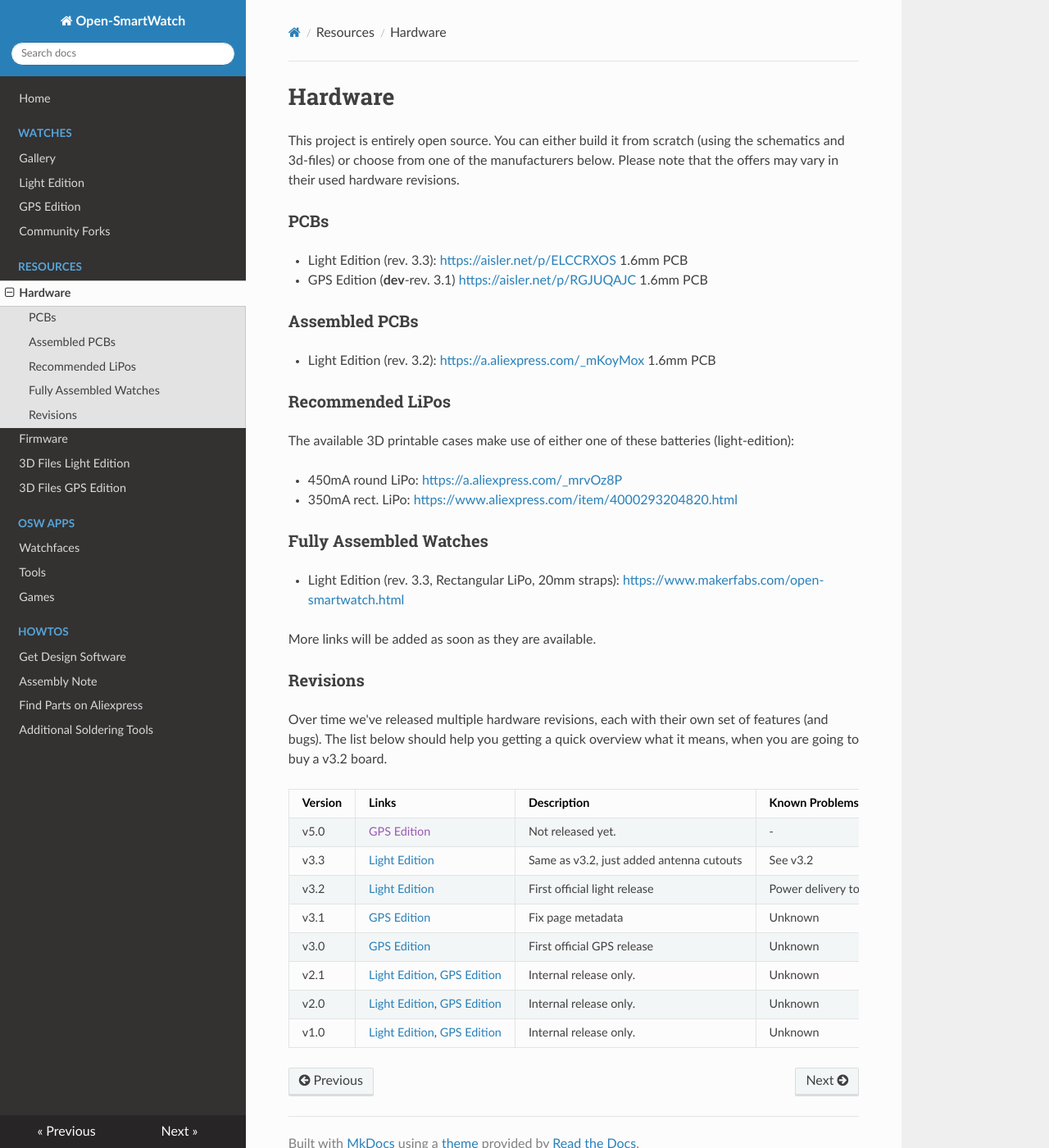
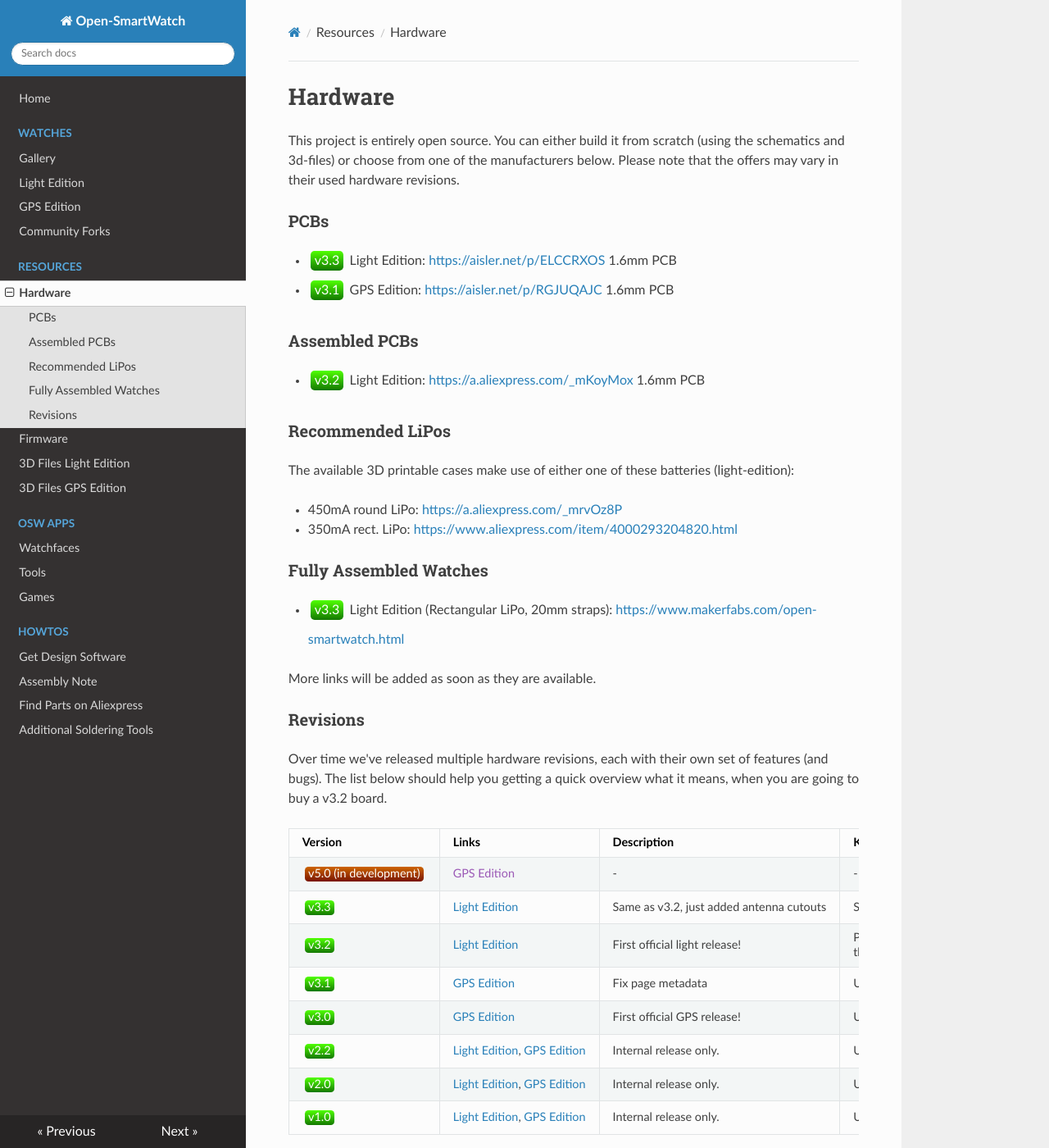
Before and after one commit to Open-Smartwatch/open-smartwatch.github.io, an MkDocs documentation site: the page built from docs/resources/hardware.md, in a window 1280 px wide and 1400 px high. Shown: the whole window at 82% size. Built offline with MkDocs 1.6.1, drawn with Linux system fonts in a browser that asks for light colours; nearby versions of some CDN libraries.

Commit message:
Added revision tags

```diff
--- a/docs/resources/hardware.md
+++ b/docs/resources/hardware.md
@@ -4,12 +4,12 @@ This project is entirely open source. You can either build it from scratch (usin
 
 ### PCBs
 
-* Light Edition (rev. 3.3): [https://aisler.net/p/ELCCRXOS](https://aisler.net/p/ELCCRXOS) 1.6mm PCB
-* GPS Edition (**dev**-rev. 3.1) [https://aisler.net/p/RGJUQAJC](https://aisler.net/p/RGJUQAJC) 1.6mm PCB
+* <span class="tag-rev">3.3</span> Light Edition: [https://aisler.net/p/ELCCRXOS](https://aisler.net/p/ELCCRXOS) 1.6mm PCB
+* <span class="tag-rev">3.1</span> GPS Edition: [https://aisler.net/p/RGJUQAJC](https://aisler.net/p/RGJUQAJC) 1.6mm PCB
 
 ### Assembled PCBs
 
-* Light Edition (rev. 3.2): [https://a.aliexpress.com/_mKoyMox](https://a.aliexpress.com/_mKoyMox) 1.6mm PCB
+* <span class="tag-rev">3.2</span> Light Edition: [https://a.aliexpress.com/_mKoyMox](https://a.aliexpress.com/_mKoyMox) 1.6mm PCB
 
 ### Recommended LiPos
 
@@ -20,7 +20,7 @@ The available 3D printable cases make use of either one of these batteries (ligh
 
 ### Fully Assembled Watches
 
-* Light Edition (rev. 3.3, Rectangular LiPo, 20mm straps): [https://www.makerfabs.com/open-smartwatch.html](https://www.makerfabs.com/open-smartwatch.html)
+* <span class="tag-rev">3.3</span> Light Edition (Rectangular LiPo, 20mm straps): [https://www.makerfabs.com/open-smartwatch.html](https://www.makerfabs.com/open-smartwatch.html)
 
 More links will be added as soon as they are available.
 
@@ -30,11 +30,11 @@ Over time we've released multiple hardware revisions, each with their own set of
 
 Version | Links | Description  | Known Problems
 ----------- | ----------- | ------------ | -----------
-v5.0 | [GPS Edition]() | Not released yet. | -
-v3.3 | [Light Edition](https://github.com/Open-Smartwatch/open-smartwatch-light/releases/tag/v3.3) | Same as v3.2, just added antenna cutouts | See v3.2
-v3.2 | [Light Edition](https://github.com/Open-Smartwatch/open-smartwatch-light/releases/tag/v3.2) | First official light release | Power delivery too weak (300mA instead of 500mA) - results in crashes during WiFi usage.
-v3.1 | [GPS Edition](https://github.com/Open-Smartwatch/open-smartwatch-gps/releases/tag/v3.1) | Fix page metadata | Unknown
-v3.0 | [GPS Edition](https://github.com/Open-Smartwatch/open-smartwatch-gps/releases/tag/v3.0) | First official GPS release | Unknown
-v2.1 | [Light Edition](https://github.com/Open-Smartwatch/open-smartwatch-light/releases/tag/v2.1), [GPS Edition](https://github.com/Open-Smartwatch/open-smartwatch-gps/releases/tag/v2.1) | Internal release only. | Unknown
-v2.0 | [Light Edition](https://github.com/Open-Smartwatch/open-smartwatch-light/releases/tag/v2.0), [GPS Edition](https://github.com/Open-Smartwatch/open-smartwatch-gps/releases/tag/v2.0) | Internal release only. | Unknown
-v1.0 | [Light Edition](https://github.com/Open-Smartwatch/open-smartwatch-light/releases/tag/v1.0), [GPS Edition](https://github.com/Open-Smartwatch/open-smartwatch-gps/releases/tag/v1.0) | Internal release only. | Unknown
+<span class="tag-rev rev-dev">5.0</span> | [GPS Edition]() | - | -
+<span class="tag-rev">3.3</span> | [Light Edition](https://github.com/Open-Smartwatch/open-smartwatch-light/releases/tag/v3.3) | Same as v3.2, just added antenna cutouts | See v3.2
+<span class="tag-rev">3.2</span> | [Light Edition](https://github.com/Open-Smartwatch/open-smartwatch-light/releases/tag/v3.2) | First official light release! | Power delivery is too weak (300mA instead of 500mA),<br>this results in crashes during WiFi usage.
+<span class="tag-rev">3.1</span> | [GPS Edition](https://github.com/Open-Smartwatch/open-smartwatch-gps/releases/tag/v3.1) | Fix page metadata | Unknown
+<span class="tag-rev">3.0</span> | [GPS Edition](https://github.com/Open-Smartwatch/open-smartwatch-gps/releases/tag/v3.0) | First official GPS release! | Unknown
+<span class="tag-rev">2.2</span> | [Light Edition](https://github.com/Open-Smartwatch/open-smartwatch-light/releases/tag/v2.1), [GPS Edition](https://github.com/Open-Smartwatch/open-smartwatch-gps/releases/tag/v2.1) | Internal release only. | Unknown
+<span class="tag-rev">2.0</span> | [Light Edition](https://github.com/Open-Smartwatch/open-smartwatch-light/releases/tag/v2.0), [GPS Edition](https://github.com/Open-Smartwatch/open-smartwatch-gps/releases/tag/v2.0) | Internal release only. | Unknown
+<span class="tag-rev">1.0</span> | [Light Edition](https://github.com/Open-Smartwatch/open-smartwatch-light/releases/tag/v1.0), [GPS Edition](https://github.com/Open-Smartwatch/open-smartwatch-gps/releases/tag/v1.0) | Internal release only. | Unknown
--- /dev/null
+++ b/docs/stylesheets/tags.css
@@ -0,0 +1,24 @@
+span.tag-rev:before {
+    content: 'v';
+}
+
+span.tag-rev {
+    display: inline-block;
+    background-image: linear-gradient(to top, rgb(20, 120, 0), rgb(80, 255, 0));
+    padding: 0 0.3em;
+    margin: 0.2em;
+    color: white;
+    border-radius: 0.3em;
+}
+
+span.rev-dev:before {
+    content: 'v';
+}
+
+span.rev-dev {
+    background-image: linear-gradient(to top, rgb(120, 20, 0), rgb(205, 100, 0));
+}
+
+span.rev-dev:after {
+    content: ' (in development)';
+}
--- a/mkdocs.yml
+++ b/mkdocs.yml
@@ -23,3 +23,6 @@ nav:
   - 'Assembly Note': 'howto/assembly.md'
   - 'Find Parts on Aliexpress': 'howto/aliexpress.md'
   - 'Additional Soldering Tools': 'howto/hardware.md'
+
+extra_css:
+  - stylesheets/tags.css
```
Also changed, not shown: docs/howto/aliexpress.md (+1 -1 lines).
